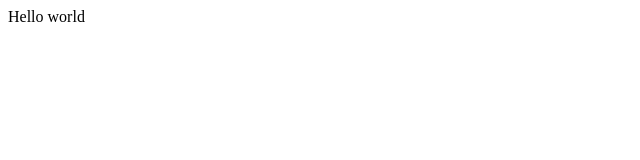
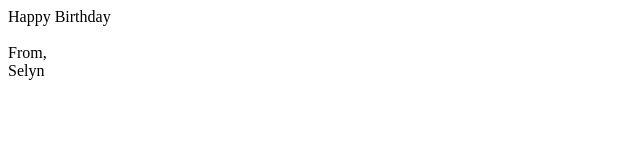
Before and after one commit to selynung/LHDLearn, a plain HTML site: page index.html in a window 1280 px wide. Shown: the whole page, without its empty margins (0-640 px from the left). Drawn offline with Linux system fonts and the light colour scheme.

Commit message:
added text

```diff
--- a/index.html
+++ b/index.html
@@ -7,7 +7,14 @@
     <link href="style.css" rel="stylesheet" type="text/css" />
   </head>
   <body>
-    Hello world
+    Happy Birthday
+
+    <br>
+    <br>
+    From,
+
+    <br>
+    Selyn
     <script src="script.js"></script>
   </body>
 </html>
```
